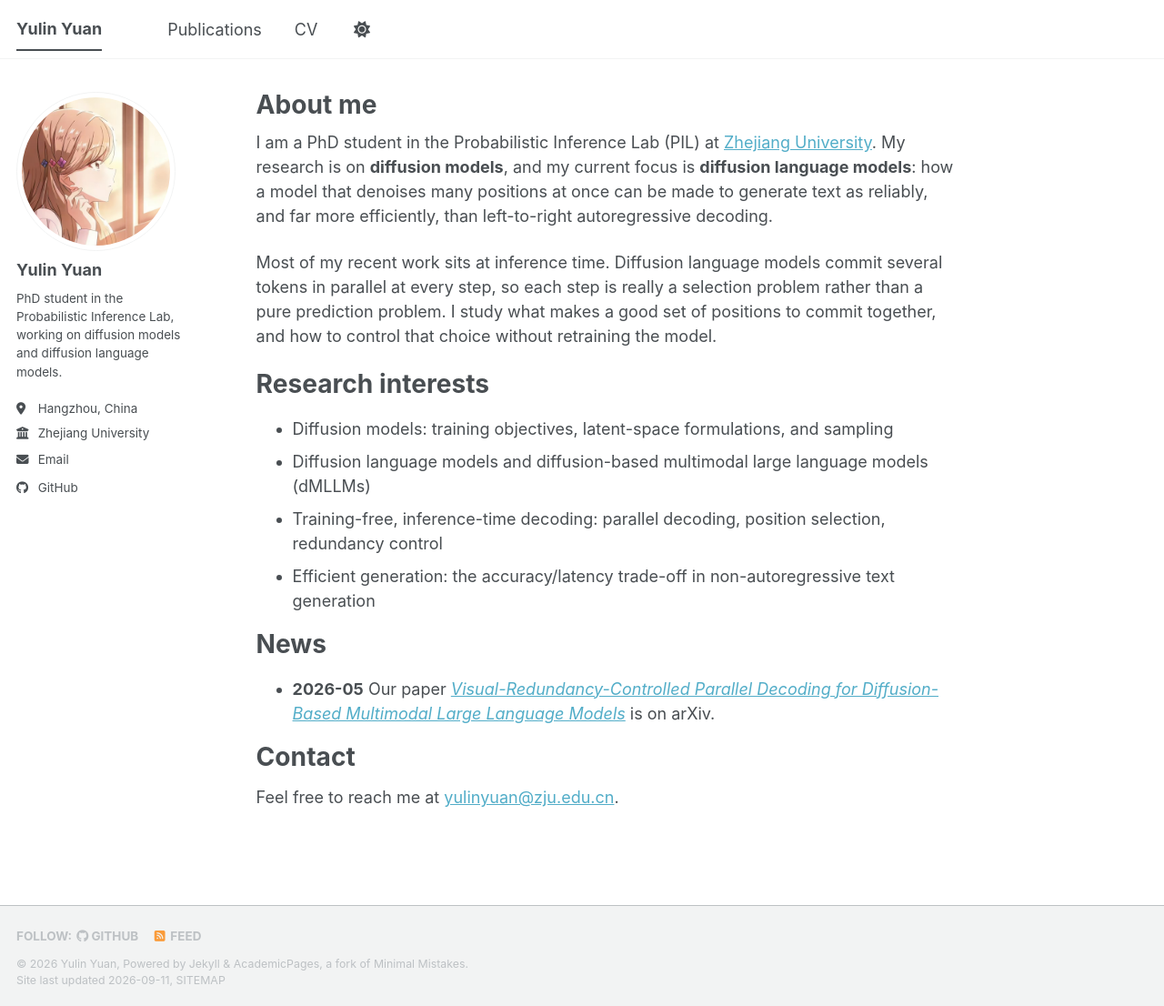
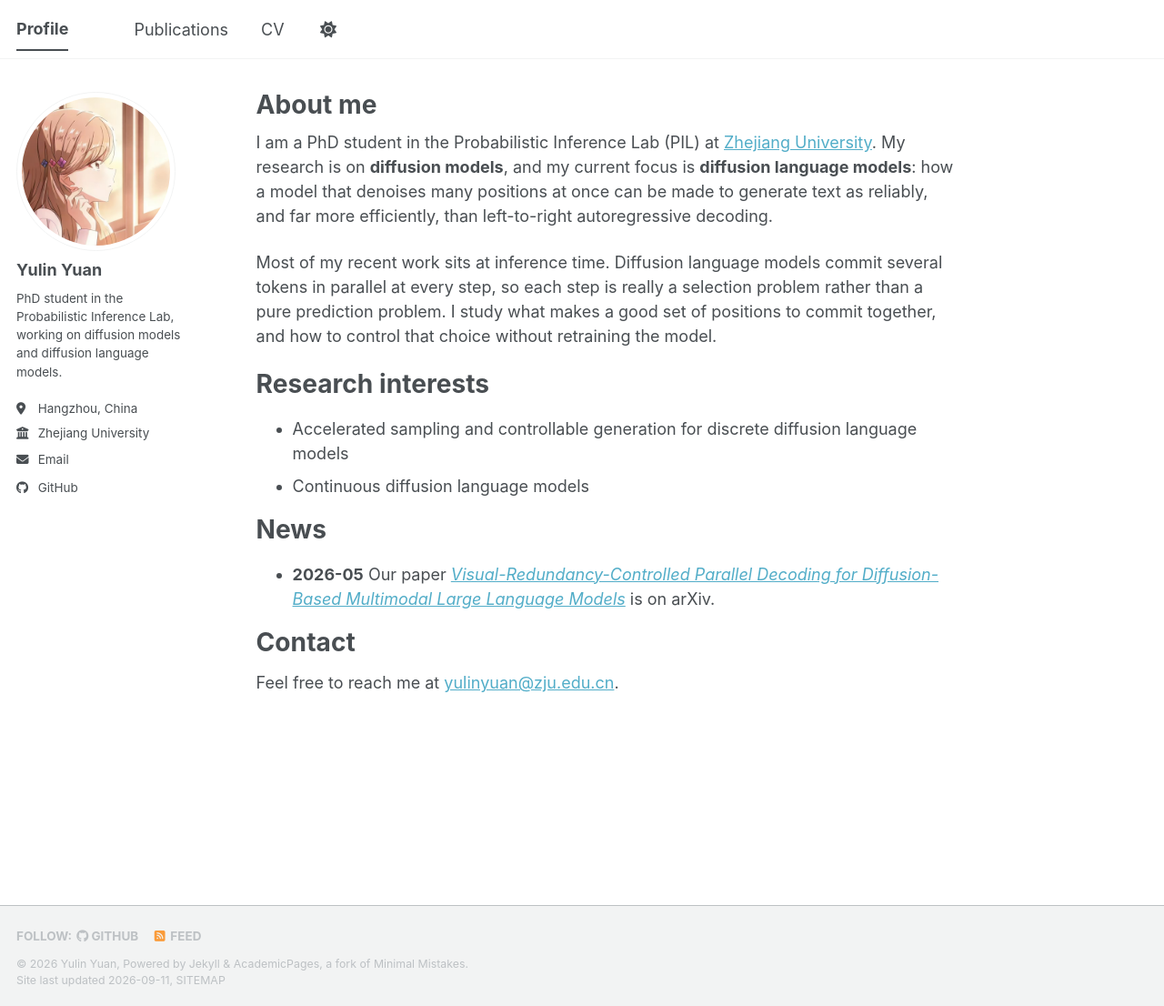
Before and after one commit to infiniteYuanyl/infiniteYuanyl.github.io, a Jekyll site: the page built from _pages/about.md, in a window 1280 px wide and 1106 px high. Shown: the whole window at 91% size. Built offline with Jekyll 4.4.1, drawn with Linux system fonts in a browser that asks for light colours; a style sheet for code colours, icons or effects is not loaded.

Commit message:
Label the first nav item Profile and tighten the content
Give the masthead its own title so the navigation reads Profile while
the browser tab keeps the author's name. Narrow the research interests
to discrete and continuous diffusion language models, and drop the
skills section from the CV.

Co-Authored-By: Claude Opus 5 (1M context) <noreply@anthropic.com>

```diff
--- a/_config.yml
+++ b/_config.yml
@@ -10,6 +10,7 @@
 locale                   : "en-US"
 site_theme               : "default" # The available themes options are "default", "air", "sunrise", "mint", "dirt" and "contrast"
 title                    : "Yulin Yuan"
+masthead_title           : "Profile"   # label of the first item in the top navigation
 title_separator          : "-"
 name                     : &name "Yulin Yuan"
 description              : &description "PhD student at Zhejiang University working on diffusion models and diffusion language models"   # Update this with a general description of your site, this is the default if not overridden by a page
--- a/_includes/masthead.html
+++ b/_includes/masthead.html
@@ -6,7 +6,7 @@
         <button><span class="navicon"></span></button>
         <ul class="visible-links">
           <li class="masthead__menu-item masthead__menu-item--lg persist {% if page.url == '/' or page.url == '/index.html' %}selected{% endif %}">
-            <a href="{{ base_path }}/">{{ site.title }}</a>
+            <a href="{{ base_path }}/">{{ site.masthead_title | default: site.title }}</a>
           </li>
           {% for link in site.data.navigation.main %}
             {% if link.url contains 'http' %}
--- a/_pages/about.md
+++ b/_pages/about.md
@@ -13,10 +13,8 @@ Most of my recent work sits at inference time. Diffusion language models commit
 
 Research interests
 ======
-* Diffusion models: training objectives, latent-space formulations, and sampling
-* Diffusion language models and diffusion-based multimodal large language models (dMLLMs)
-* Training-free, inference-time decoding: parallel decoding, position selection, redundancy control
-* Efficient generation: the accuracy/latency trade-off in non-autoregressive text generation
+* Accelerated sampling and controllable generation for discrete diffusion language models
+* Continuous diffusion language models
 
 News
 ======
```
Also changed, not shown: _pages/cv.md (+0 -7 lines).
